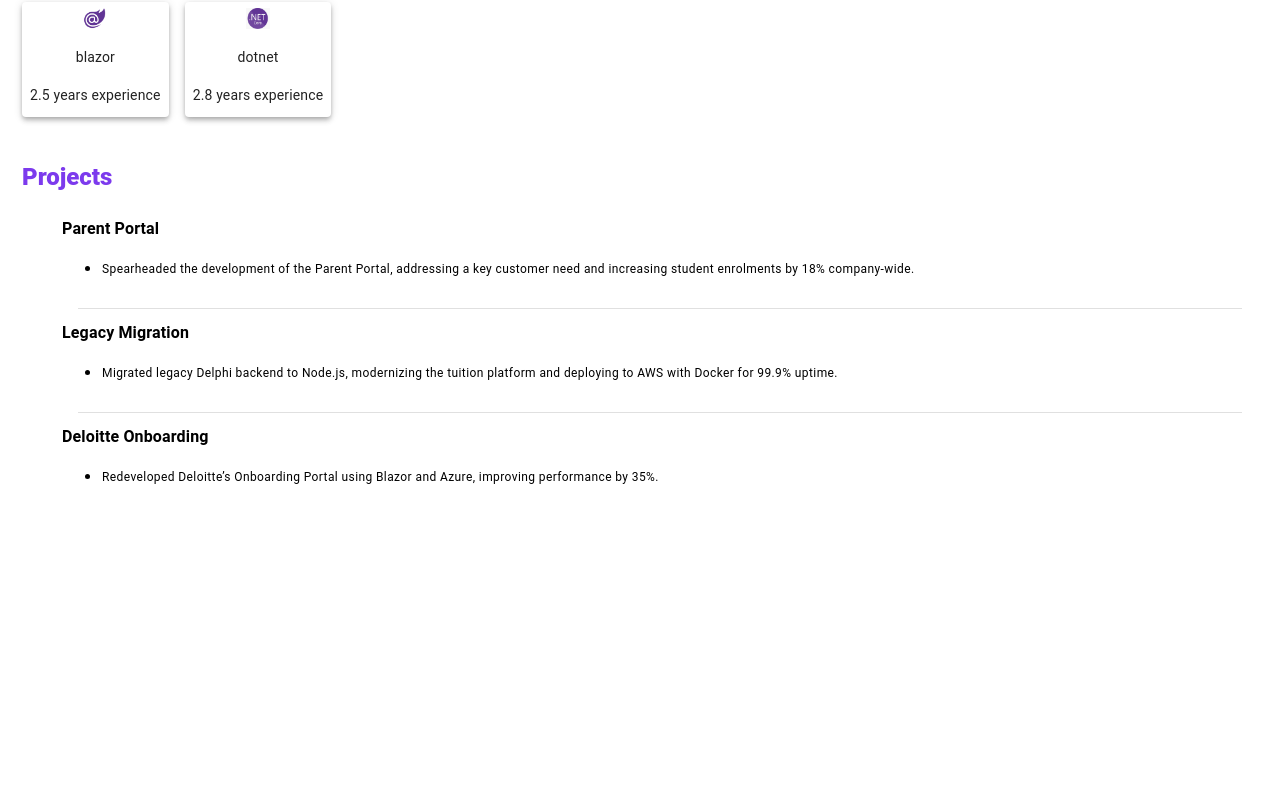
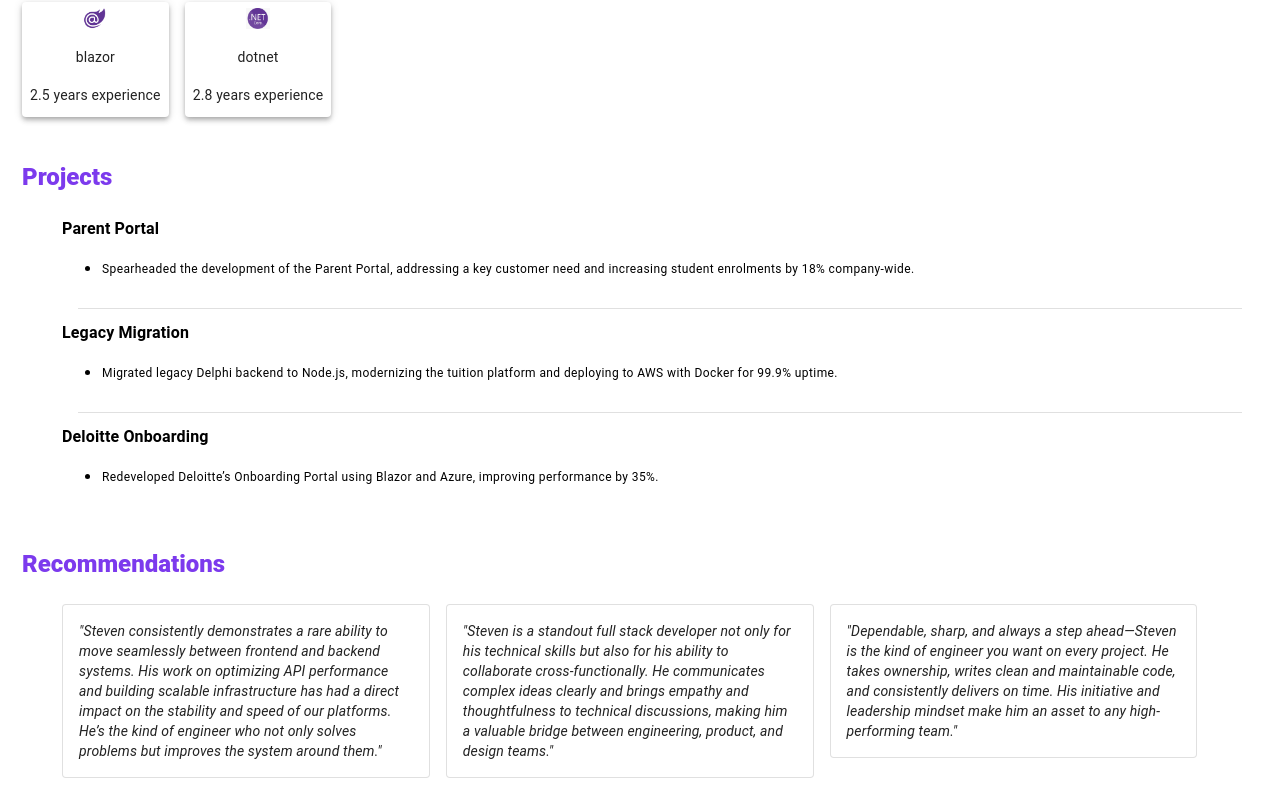
Before and after one commit to skerr4311/coursera-html-project, a React (Vite) app: page / in a window 1280 px wide. Shown: the part 513-1313 px from the top of the page. Before the commit the page ends 1039 px from the top, so only its background shows below. Built offline with nearby package versions, Linux system fonts and the light colour scheme.

Commit message:
recommendations complete

```diff
--- /dev/null
+++ b/src/components/Recommendations/Recommendations.tsx
@@ -0,0 +1,36 @@
+import type { FC } from "react";
+import { Contents, PaperContent, Wrapper } from "./style";
+import { Grid, Paper, Typography } from "@mui/material";
+
+const recommendations = [
+  "Steven consistently demonstrates a rare ability to move seamlessly between frontend and backend systems. His work on optimizing API performance and building scalable infrastructure has had a direct impact on the stability and speed of our platforms. He’s the kind of engineer who not only solves problems but improves the system around them.",
+  "Steven is a standout full stack developer not only for his technical skills but also for his ability to collaborate cross-functionally. He communicates complex ideas clearly and brings empathy and thoughtfulness to technical discussions, making him a valuable bridge between engineering, product, and design teams.",
+  "Dependable, sharp, and always a step ahead—Steven is the kind of engineer you want on every project. He takes ownership, writes clean and maintainable code, and consistently delivers on time. His initiative and leadership mindset make him an asset to any high-performing team.",
+];
+
+const Recommendation: FC<{ comment: string }> = ({ comment }) => (
+  <Paper elevation={0} variant="outlined">
+    <PaperContent>
+      <Typography variant="body2">
+        <i>{`"${comment}"`}</i>
+      </Typography>
+    </PaperContent>
+  </Paper>
+);
+
+export const Recommendations: FC = () => (
+  <Wrapper>
+    <Typography variant="h5" sx={{ color: "rgb(124 58 237)", fontWeight: 800 }}>
+      Recommendations
+    </Typography>
+    <Contents>
+      <Grid container spacing={2}>
+        {recommendations.map((comment) => (
+          <Grid size={3.8}>
+            <Recommendation comment={comment} />
+          </Grid>
+        ))}
+      </Grid>
+    </Contents>
+  </Wrapper>
+);
--- /dev/null
+++ b/src/components/Recommendations/style.ts
@@ -0,0 +1,18 @@
+import { styled } from "@mui/material";
+
+export const Wrapper = styled("div")({
+  padding: "22px",
+  display: "flex",
+  flexDirection: "column",
+  gap: "24px",
+});
+
+export const Contents = styled("div")({
+  display: "flex",
+  flexDirection: "column",
+  paddingLeft: "40px",
+});
+
+export const PaperContent = styled("div")({
+  padding: "16px",
+});
--- a/src/pages/Main/Main.tsx
+++ b/src/pages/Main/Main.tsx
@@ -4,6 +4,7 @@
 import { AboutMe } from "../../components/AboutMe/AboutMe";
 import { Skills } from "../../components/Skills/Skills";
 import { Projects } from "../../components/Projects/Projects";
+import { Recommendations } from "../../components/Recommendations/Recommendations";
 
 export const Main: FC = () => {
   return (
@@ -12,6 +13,7 @@
       <AboutMe />
       <Skills />
       <Projects />
+      <Recommendations />
     </Page>
   );
 };
```
